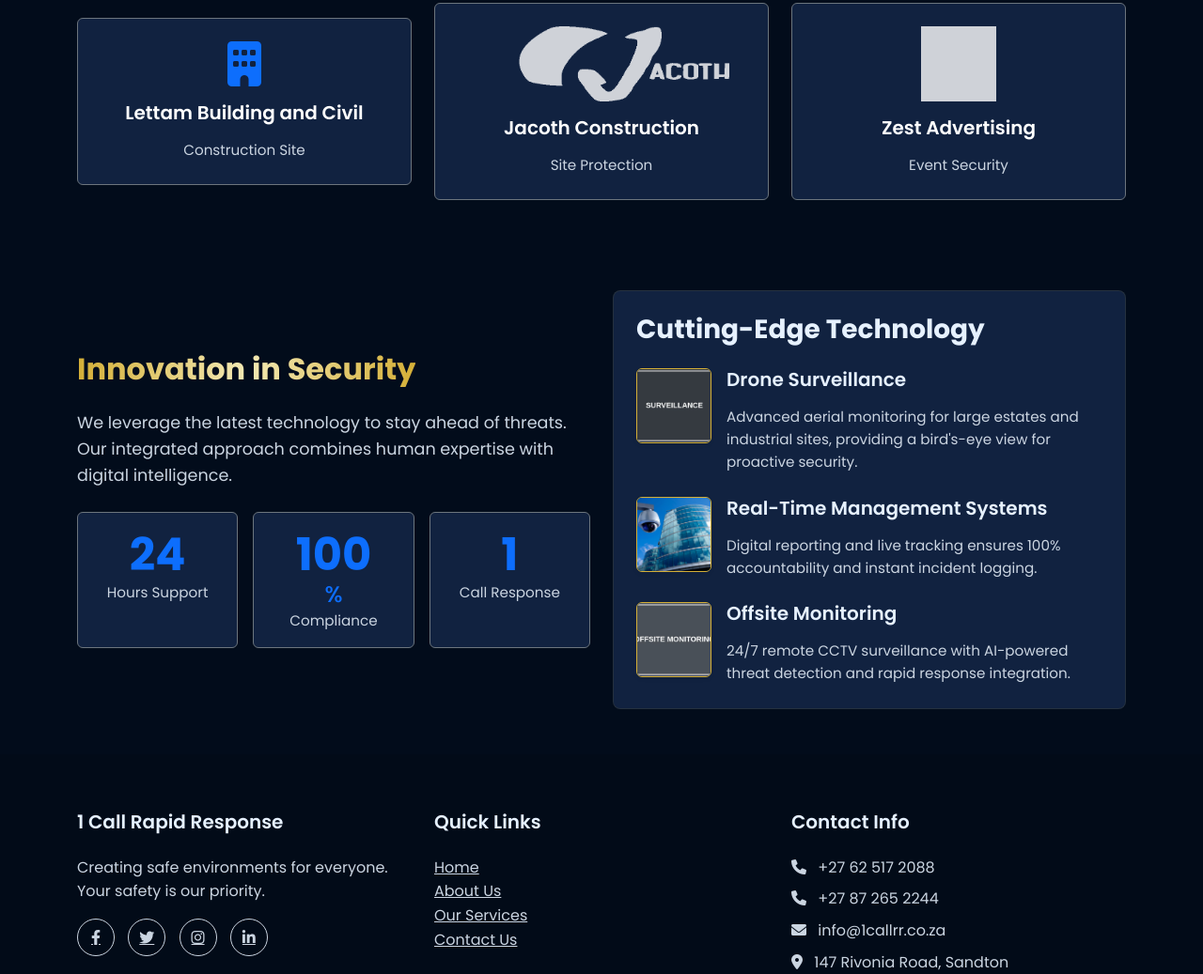
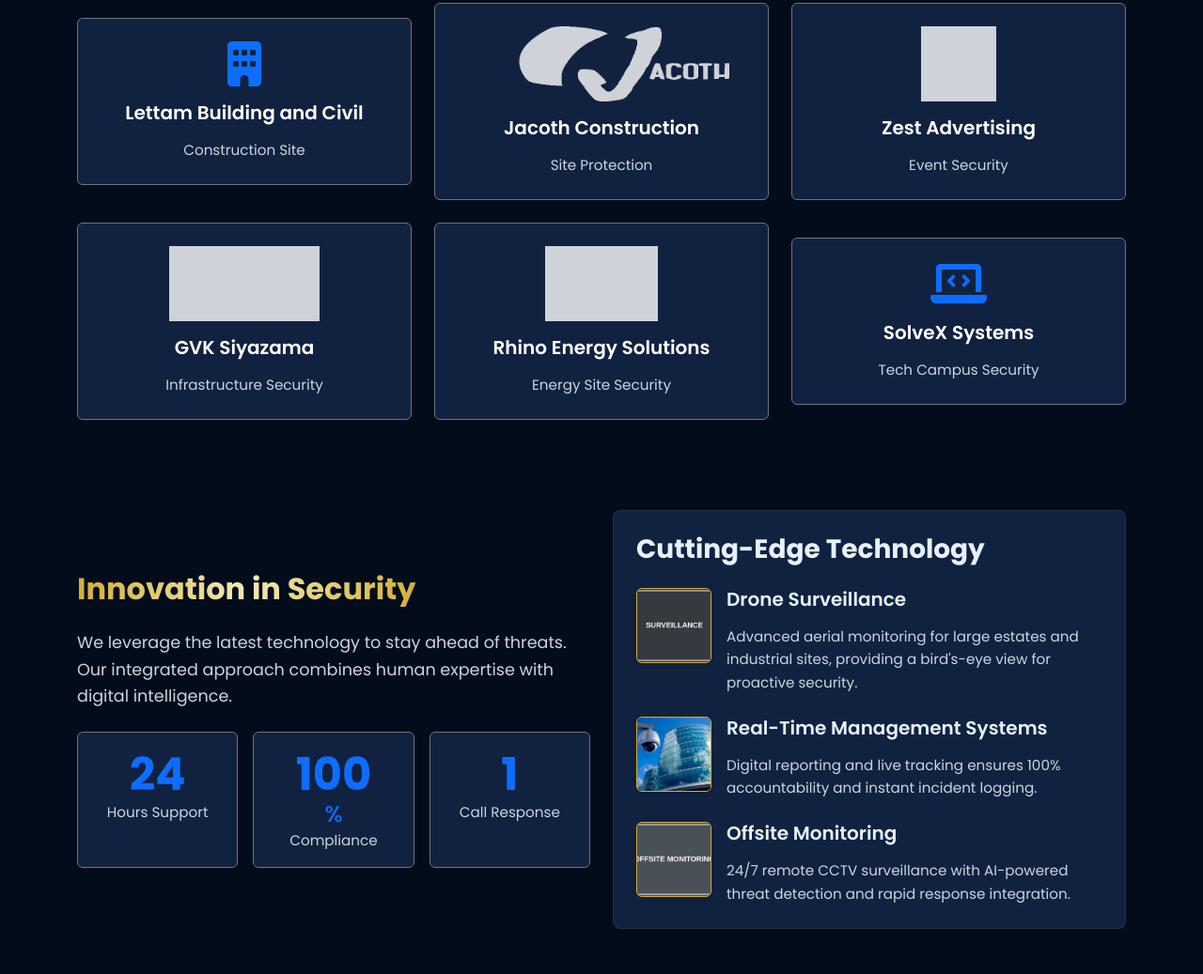
Before and after one commit to BhekumusaEric/1callrr_website, a plain HTML site: page index.html in a window 1280 px wide. Shown: the part 2803-3840 px from the top of the page at 94% size. Drawn offline with nearby package versions, Linux system fonts and the light colour scheme.

Commit message:
added more partners

```diff
--- a/index.html
+++ b/index.html
@@ -382,12 +382,36 @@
                         <div class="col-md-4 col-sm-6">
                             <div class="p-4 border border-secondary rounded glass-card partner-card">
                                 <img src="images/partners/zest-advertising.png" alt="Zest Advertising"
-                                     class="img-fluid partner-logo mb-3">
+                                    class="img-fluid partner-logo mb-3">
                                 <h5 class="text-white">Zest Advertising</h5>
                                 <p class="small text-muted mb-0">Event Security</p>
                             </div>
                         </div>
+                        <div class="col-md-4 col-sm-6">
+                            <div class="p-4 border border-secondary rounded glass-card partner-card">
+                                <img src="images/partners/gvk-siya-zama.jpeg" alt="GVK Siyazama"
+                                    class="img-fluid partner-logo mb-3">
+                                <h5 class="text-white">GVK Siyazama</h5>
+                                <p class="small text-muted mb-0">Infrastructure Security</p>
+                            </div>
+                        </div>
+                        <div class="col-md-4 col-sm-6">
+                            <div class="p-4 border border-secondary rounded glass-card partner-card">
+                                <img src="images/partners/rhino-energy.png" alt="Rhino Energy Solutions"
+                                    class="img-fluid partner-logo mb-3">
+                                <h5 class="text-white">Rhino Energy Solutions</h5>
+                                <p class="small text-muted mb-0">Energy Site Security</p>
+                            </div>
+                        </div>
+                        <div class="col-md-4 col-sm-6">
+                            <div class="p-4 border border-secondary rounded glass-card partner-card">
+                                <i class="fas fa-laptop-code fa-3x text-primary mb-3"></i>
+                                <h5 class="text-white">SolveX Systems</h5>
+                                <p class="small text-muted mb-0">Tech Campus Security</p>
+                            </div>
+                        </div>
                     </div>
+
                 </div>
             </div>
         </div>
```
Also changed, not shown: about.html (+1 -1 lines), contact.html (+1 -1 lines), services.html (+1 -1 lines), images/partners/gvk-siya-zama.jpeg (added), images/partners/rhino-energy.png (added).
